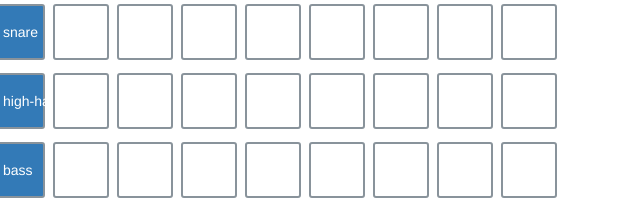
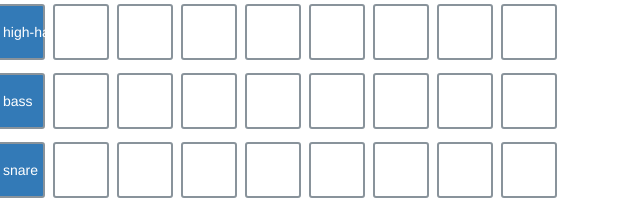
Before and after one commit to BrianHGrant/drum-machine, a plain HTML site: page index.html in a window 1280 px wide. Shown: the top 208 px of the page, 0-640 px from the left. Drawn offline with Linux system fonts and the light colour scheme.

Commit message:
correct keybind with correct instrument

```diff
--- a/index.html
+++ b/index.html
@@ -13,13 +13,13 @@
       <div id="loop-sound">
         <div id="sequencer" class="sequencer">
           <div class="row instrument1">
-            <button type="button" class="btn btn-primary" id="instrument1">snare</button>
+            <button type="button" class="btn btn-primary" id="instrument1">high-hat</button>
           </div>
           <div class="row instrument2">
-            <button type="button" class="btn btn-primary" id="instrument2">high-hat</button>
+            <button type="button" class="btn btn-primary" id="instrument2">bass</button>
           </div>
           <div class="row instrument3">
-            <button type="button" class="btn btn-primary" id="instrument3">bass</button>
+            <button type="button" class="btn btn-primary" id="instrument3">snare</button>
           </div>
           <div class="row instrument4">
             <button type="button" class="btn btn-primary" id="instrument4">bongo</button>
--- a/js/scripts.js
+++ b/js/scripts.js
@@ -47,6 +47,7 @@ for(var i=1; i<6; i++){
       highHat.play();
       $("#instrument1").css("background-color", "grey");
     }
+
     if (event.keyCode === 87){
       bassDrum.stop();
       bassDrum.play();
```
